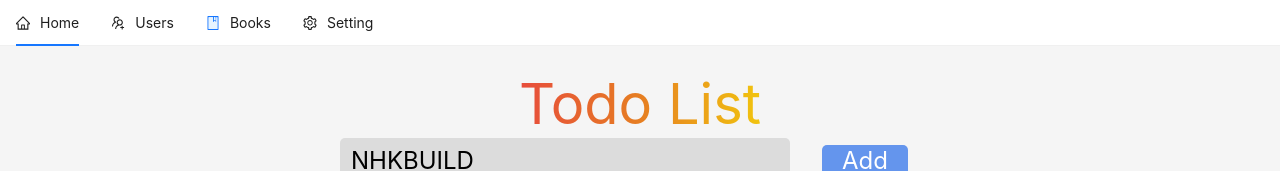
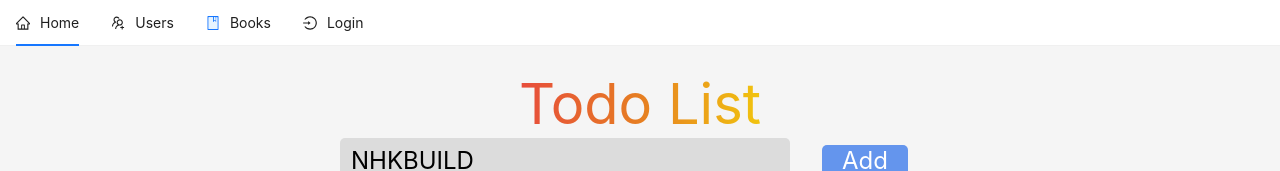
Before and after one commit to NHK972004/todo-list, a React (Vite) app: page / in a window 1280 px wide. Shown: the top 171 px of the page. Built offline with nearby package versions, Linux system fonts and the light colour scheme.

Commit message:
change header ui

```diff
--- a/src/components/layout/header.jsx
+++ b/src/components/layout/header.jsx
@@ -1,16 +1,13 @@
 import { Link } from "react-router-dom";
 import { Menu } from "antd";
-import { BookTwoTone, HomeOutlined, SettingOutlined, UsergroupAddOutlined } from '@ant-design/icons';
+import { BookTwoTone, HomeOutlined, UsergroupAddOutlined, LoginOutlined, AliwangwangOutlined } from '@ant-design/icons';
 import { useContext, useState } from "react";
 import { AuthContext } from "../context/auth.context";
 const Header = () => {
-
     const { user } = useContext(AuthContext);
-    console.log("DATA >>>>", user)
 
     const [current, setCurrent] = useState('');
     const onClick = (e) => {
-        console.log('click ', e);
         setCurrent(e.key);
     };
 
@@ -30,21 +27,25 @@ const Header = () => {
             key: 'books',
             icon: <BookTwoTone />,
         },
-        {
-            label: "Setting",
+        ... (!user.id ?
+            [{
+                label: <Link to={"/login"} >Login</Link>,
+                key: 'login',
+                icon: <LoginOutlined />,
+            }] : [])
+        ,
+        ... (user.id ? [{
+            label: `Welcome ${user.fullName}`,
             key: 'setting',
-            icon: <SettingOutlined />,
+            icon: <AliwangwangOutlined />,
             children: [
                 {
-                    label: <Link to={"/login"} >Login</Link>,
-                    key: 'login'
-                },
-                {
-                    label: <Link to={"/register"} >register</Link>,
-                    key: 'register'
+                    label: "Logout",
+                    key: 'logout'
                 },
             ]
-        },
+        }] : [])
+        ,
     ];
 
     return (
--- a/src/components/users/update.user.modal.jsx
+++ b/src/components/users/update.user.modal.jsx
@@ -10,7 +10,6 @@ const UpdateUserModal = (props) => {
     const [phone, setPhone] = useState("");
 
     useEffect(() => {
-        console.log(">>> check dataUpdate props", dataUpdate)
         if (dataUpdate) {
             setId(dataUpdate._id);
             setFullName(dataUpdate.fullName);
--- a/src/pages/error.jsx
+++ b/src/pages/error.jsx
@@ -3,7 +3,6 @@ import { Link, useRouteError } from "react-router-dom";
 
 const ErrorPage = () => {
     const error = useRouteError();
-    console.error(error);
 
     return (
         <div id="error-page">
--- a/src/pages/login.jsx
+++ b/src/pages/login.jsx
@@ -8,6 +8,7 @@ import { AuthContext } from "../components/context/auth.context";
 const LoginPage = () => {
     const [loading, setLoading] = useState(false)
     const { setUser } = useContext(AuthContext);
+    const [form] = Form.useForm();
     const navigate = useNavigate();
 
     const onFinish = async (values) => {
@@ -25,7 +26,6 @@ const LoginPage = () => {
             })
         }
         setLoading(false);
-        console.log(">>> check res login", res)
     }
     return (
         <Row style={{ justifyContent: "center", marginTop: "30px" }}>
@@ -42,6 +42,7 @@ const LoginPage = () => {
                     <Form
                         onFinish={onFinish}
                         layout="vertical"
+                        form={form}
                     >
                         <Form.Item
                             label="Email"
@@ -56,26 +57,27 @@ const LoginPage = () => {
                         <Form.Item
                             label="Password"
                             name="password"
-                        // rules={[
-                        //     { required: true, message: "Please input your password!" },
-                        //     {
-                        //         min: 8,
-                        //         message: "Password phải có ít nhất 8 ký tự",
-                        //     },
-                        //     {
-                        //         pattern: /^(?=.*[A-Za-z])(?=.*\d)[A-Za-z\d@$!%*#?&]{8,}$/,
-                        //         message:
-                        //             "Password phải có chữ và số (các ký tự đặc biệt như @ $ ! % * # ? & là tùy chọn)",
-                        //     },
-                        // ]}
+                            rules={[
+                                { required: true, message: "Please input your password!" },
+                                // {
+                                //     min: 8,
+                                //     message: "Password phải có ít nhất 8 ký tự",
+                                // },
+                                // {
+                                //     pattern: /^(?=.*[A-Za-z])(?=.*\d)[A-Za-z\d@$!%*#?&]{8,}$/,
+                                //     message:
+                                //         "Password phải có chữ và số (các ký tự đặc biệt như @ $ ! % * # ? & là tùy chọn)",
+                                // },
+                            ]}
                         >
-                            <Input.Password prefix={<LockOutlined />} />
+                            <Input.Password prefix={<LockOutlined />} onKeyDown={(event) => {
+                                if (event.key === "Enter") form.submit()
+                            }} />
                         </Form.Item>
                         <Form.Item >
                             <div style={{ display: "flex", justifyContent: "space-between" }}>
                                 <Button type="primary"
-                                    // onClick={() => form.submit()},
-                                    htmlType="submit"
+                                    onClick={() => form.submit()}
                                     loading={loading}>
                                     Login
                                 </Button>
--- a/src/pages/users.jsx
+++ b/src/pages/users.jsx
@@ -20,7 +20,6 @@ const UserPage = () => {
             setCurrent(res.data.meta.current)
             setPageSize(res.data.meta.pageSize)
             setTotal(res.data.meta.total)
-            console.log("CHECK", dataUsers)
         }
     }
 
```
